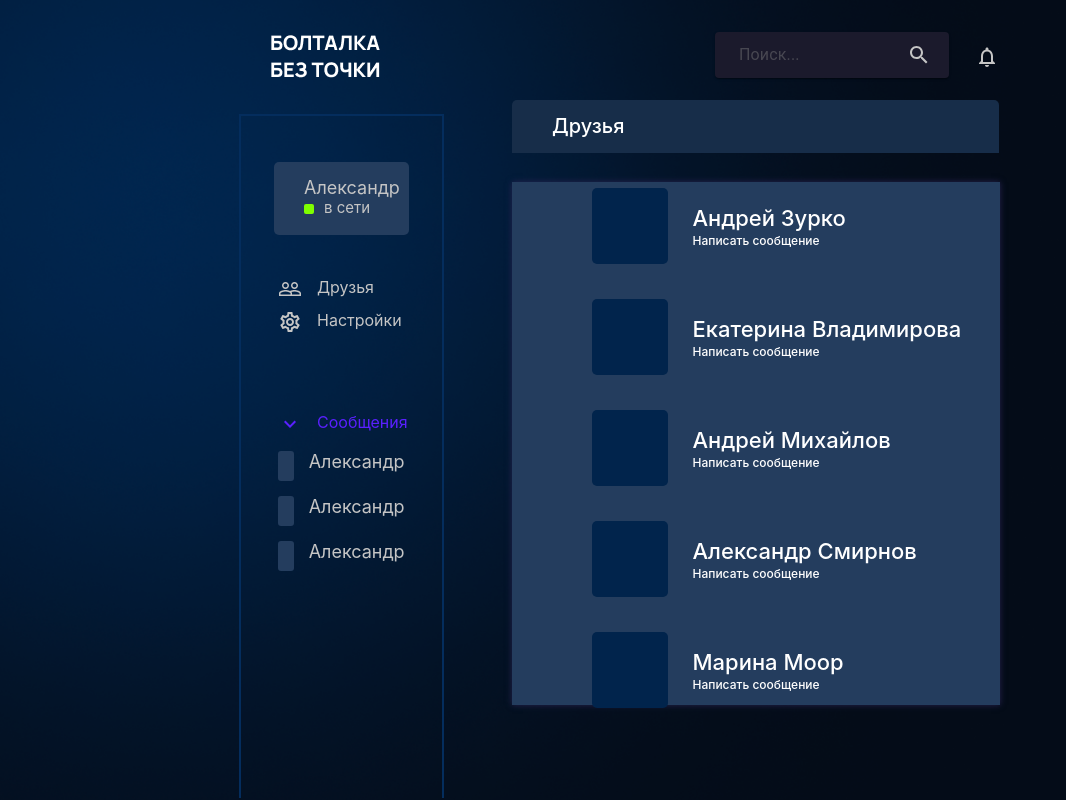
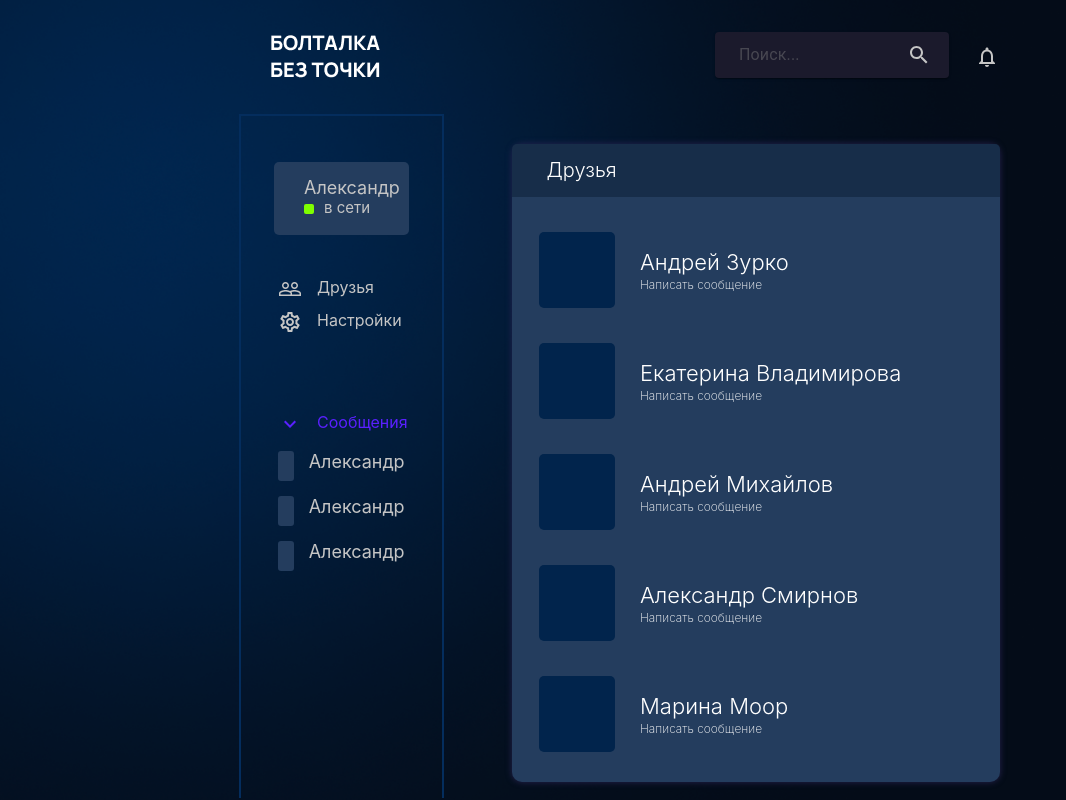
Before and after one commit to Melly5/first-team-shift, a React (Create React App) app: page /friends in a window 1280 px wide. Shown: the whole page, without its empty margins (0-1066 px from the left). Built offline with nearby package versions, Linux system fonts and the light colour scheme.

Commit message:
fixed friendsPage

```diff
--- a/src/assets/css/global.css
+++ b/src/assets/css/global.css
@@ -56,7 +56,8 @@ code {
 	align-items: center;
   justify-content: center;
 	box-shadow: 0 0 6px rgba(43, 37, 87, 0.889);
-	background-color: var(--lightblue)	;
+	background-color: var(--lightblue);
+  border-radius: 10px 10px 10px 10px;
 
 }
 
--- a/src/components/FriendsList/FriendsList.css
+++ b/src/components/FriendsList/FriendsList.css
@@ -1,74 +1,76 @@
+.friendslist {
+    padding: 30px 68px 80px 68px;;
+}
 .container {
     box-sizing: border-box;
-    margin: 68px 68px 93px 68px;
 }
 
-.column {
+.row {
     display: flex;
     flex-direction: column;
-    align-items: flex-start;
-    justify-content: center;
+    align-items: center;
+    justify-content: space-around;
     width: 488px;
-    margin-bottom: 80px;
+    padding: 0 0 30px 0;
+}
 
-}
 .col {
     box-sizing: border-box;
-    flex-direction: column;
     display: flex;
     align-items: center;
     justify-content: center;
-    margin-left: 80px;
+    padding-left: 40px;
+    width: 488px;
+
 }
 .friends {
-    margin: 0 auto;
+    box-sizing: border-box;
     display: flex;
     align-items: center;
-    justify-content: flex-start;
-    flex-wrap: nowrap;
-    font-weight: 500;
     font-size: 20px;
+    font-weight: 300;
     background-color: #172D49;;
     color: #FFFFFF;
     border-radius: 5px 5px 0px 0px;
-    width: 447px;
+    width: 488px;
     height: 53px;
     line-height: 27px;
-    padding-left: 40px;
-
-
+    padding-left: 35px;
 }
 .friends_block {
-    box-sizing: border-box;
     display: flex;
     justify-content: center;
     align-items: center;
     margin-top: 35px;
-
 }
 
 
 .friends_round {
+    cursor: pointer;
     display: flex;
     align-items: center;
     justify-content: center;
+    margin-right: 25px;
     width: 76px;
     height: 76px;
-    left: 41px;
-    top: 0px;
-    background: #01244C;
+    background-color: #01244C;
     border-radius: 5px;
-    margin-right: 25px;
+
+}
+.friends_descr {
+    width: 372px;
 }
 .friends_name {
+    cursor: pointer;
     color:#FFFFFF;
-    font-weight: 500;
+    font-weight: 300;
     font-size: 22px;
     line-height: 30px;
 }
 .friends_message {
+    cursor: pointer;
     color:#FFFFFF;
-    font-weight: 500;
+    font-weight: 200;
     font-size: 12px;
     line-height: 16px;
 }
--- a/src/components/FriendsList/FriendsList.js
+++ b/src/components/FriendsList/FriendsList.js
@@ -3,10 +3,10 @@ import './FriendsList.css';
 
 const FriendsList = () => {
     return (
-      <div className='container'>
-        <div className='column'>
+      <div className='friendslist'>
+        <div className='container'>
+          <div className='row'>
           <div className='friends'>Друзья</div>
-
             <div className='col'>
               <div className="friends_block">
                 <div className='friends_round'></div>
@@ -54,6 +54,7 @@ const FriendsList = () => {
             </div>
           </div>
       </div>
+      </div>
     )
 
 }
```
